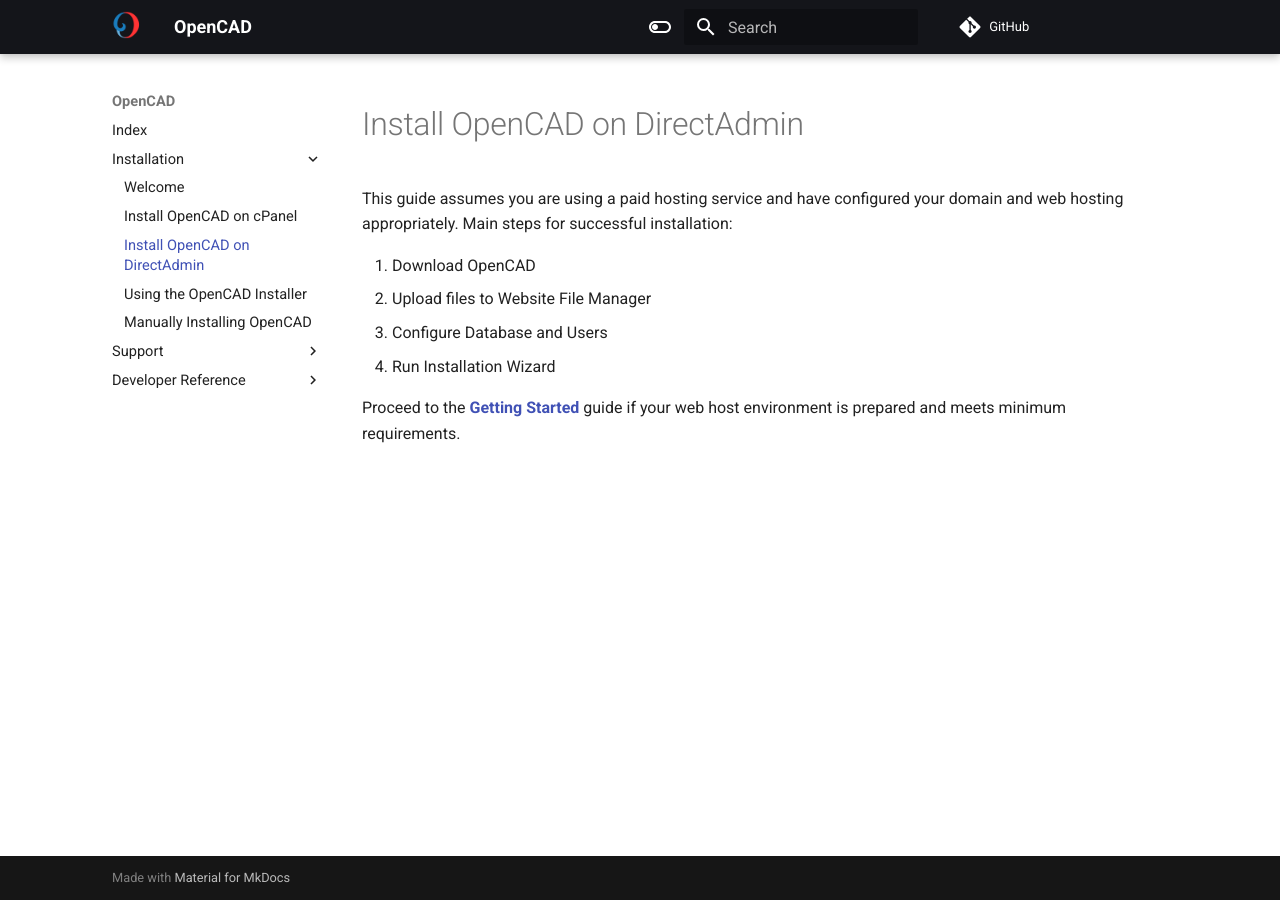
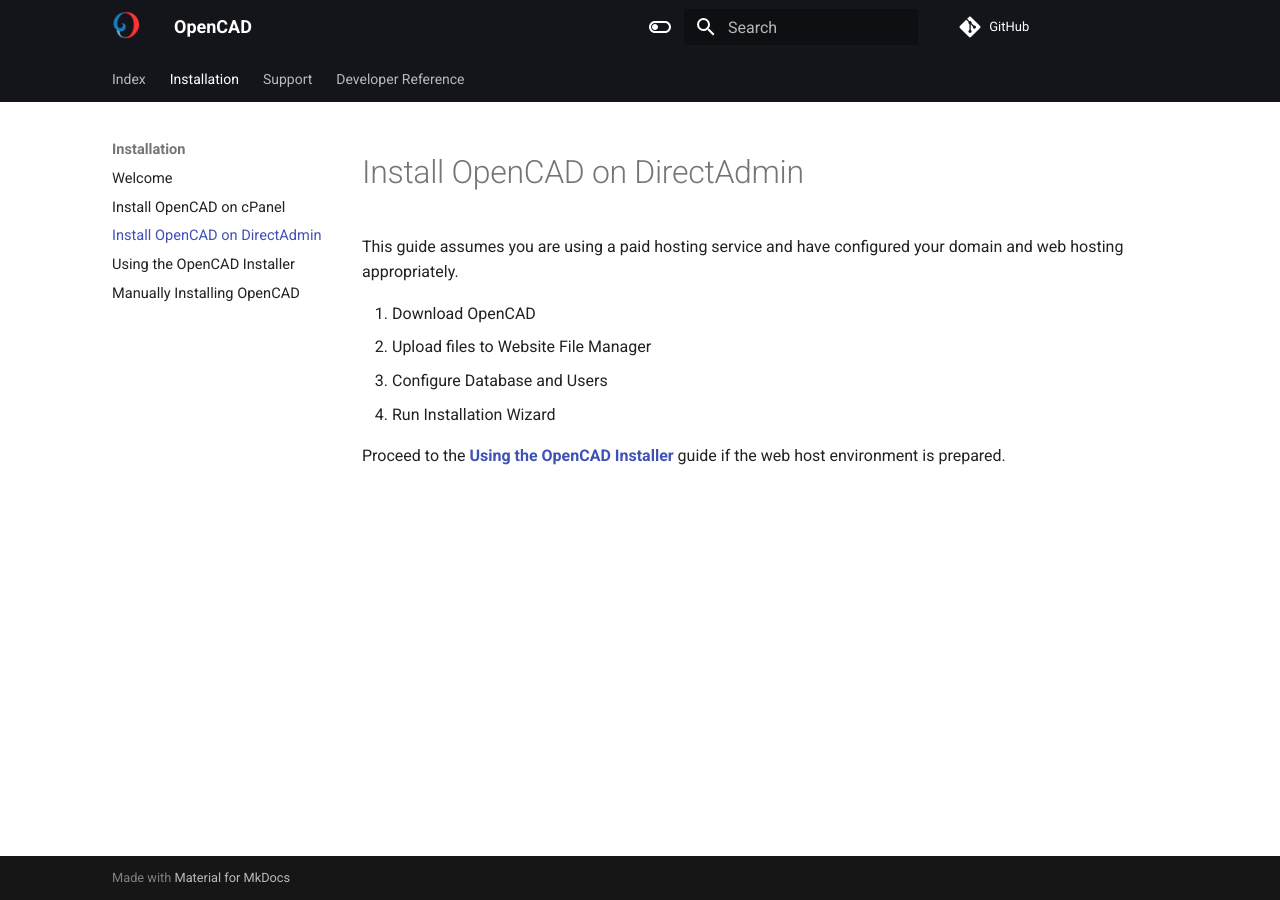
Before and after one commit to opencad-community/OpenCAD-docs, an MkDocs documentation site: the page built from docs/install/directadmin-welcome.md, in a window 1280 px wide. Built offline with MkDocs 1.6.1 and Material for MkDocs 9.7.7, drawn with Linux system fonts in a browser that asks for light colours; comment, search, counter and statistics services are not loaded.

Commit message:
* Tweak to hid Nex/Prev in footer. * Fixed "Getting Started" link for install guides.

```diff
--- a/docs/install/directadmin-welcome.md
+++ b/docs/install/directadmin-welcome.md
@@ -1,12 +1,11 @@
 
 # Install OpenCAD on DirectAdmin
 
-This guide assumes you are using a paid hosting service and have configured your domain and web hosting appropriately.</i>
-Main steps for successful installation:
+This guide assumes you are using a paid hosting service and have configured your domain and web hosting appropriately.
 
  1. Download OpenCAD
  2. Upload files to Website File Manager
  3. Configure Database and Users
  4. Run Installation Wizard
 
-Proceed to the **[Getting Started](https://docs.opencad.io/en/cPanel/get-started)** guide if your web host environment is prepared and meets minimum requirements.
+Proceed to the **[Using the OpenCAD Installer](../autoinstaller/)** guide if the web host environment is prepared.
--- a/docs/stylesheets/extra.css
+++ b/docs/stylesheets/extra.css
@@ -22,3 +22,5 @@
 .md-nav--integrated > .md-nav__list > .md-nav__item--active .md-nav--secondary {
 	border-left: .05rem solid #575757;
 }
+
+.md-footer__inner { display: none }
--- a/mkdocs.yml
+++ b/mkdocs.yml
@@ -1,15 +1,14 @@
 site_name: OpenCAD
 site_description: OpenCAD Documentation
 
-repo_url: "https://github.com/OpenCAD-app/OpenCAD-php"
+repo_url: "https://github.com/OpenCAD-app/OpenCAD-docs"
 edit_uri: "https://github.com/OpenCAD-app/OpenCAD-docs/docs/"
 
 markdown_extensions:
     - pymdownx.highlight:
         linenums: true
     - pymdownx.superfences
-    - toc:
-        permalink: True
+
 
 plugins:
     - search
@@ -37,7 +36,7 @@
         icon: material/toggle-switch
         name: Switch to light mode
     features:
-        - navigation.instant
+        - navigation.tabs
         - navigation.tracking
         - navigation.top
         - search.highlight
```
Also changed, not shown: docs/install/cpanel-welcome.md (+1 -2 lines).
